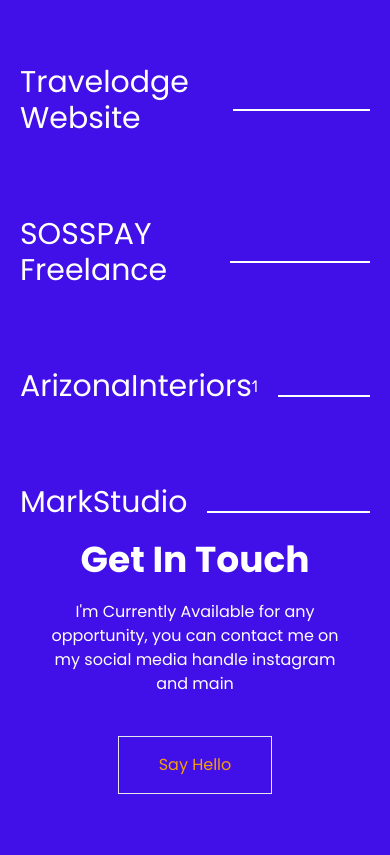
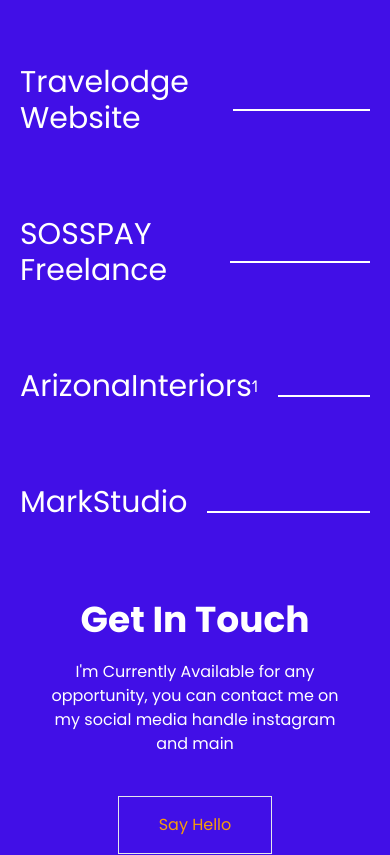
Before and after one commit to nitinsgr/Portfolio-Next, a Next.js app: page / in a window 390 px wide. Shown: the part 1240-2095 px from the top of the page. Built offline with nearby package versions, Linux system fonts and the light colour scheme.

Commit message:
Changes updated

```diff
--- a/components/Contact.js
+++ b/components/Contact.js
@@ -5,8 +5,8 @@
 function Contact() {
     return (
         <>
-            <main className=" md:mt-96">
-                <div className=" items-center xs:mx-10 text-center  ">
+            <main className=" md:mt-96 ">
+                <div className=" items-center xs:mx-10 text-center mt-20  ">
                     <h1 className="text-6xl xs:text-4xl font-poppins font-semibold ">Get In Touch</h1>
                     <p className="text-1xl pt-5 text-center xs:text-center items-center mx-auto font-poppins ">I'm Currently Available for any opportunity, you can contact me on my social media handle instagram and main</p>
                     <div className="mx-auto pt-10">
--- a/components/Header.js
+++ b/components/Header.js
@@ -21,7 +21,7 @@
                 <FaInstagram className=" flex hover:bg-red-300 rounded-full p-3 transition duration-200 ease-in-out relative h-10 w-10 hover:text-black text-white"/>
             </div>
              <div>
-               <Link href="/about"><h2 className="font-semibold hover:text-red-200 text-xs">About & Services</h2></Link>
+               <Link href="/about"><h2 className="font-semibold hover:text-red-200 text-xs cursor-pointer">About & Services</h2></Link>
             </div>
         </header>
 
```
